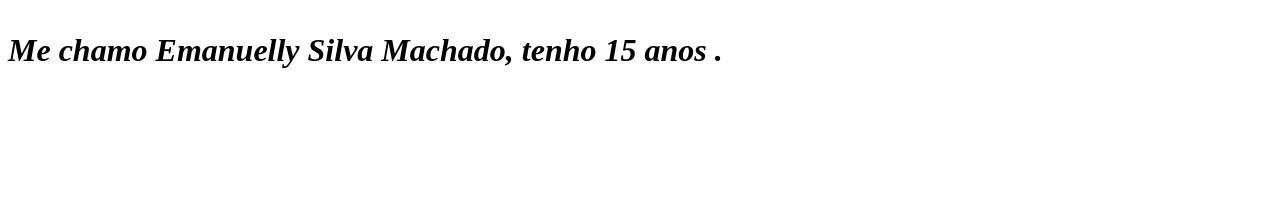
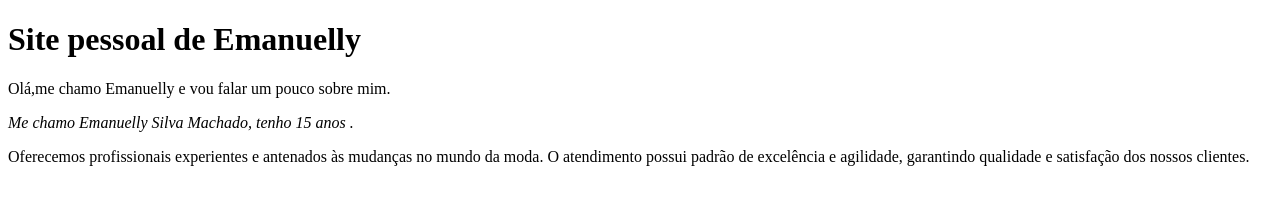
Before and after one commit to manusilva07/PC-PRIMEIRO-C-AJ, a plain HTML site: page index.html in a window 1280 px wide. Drawn offline with Linux system fonts and the light colour scheme.

Commit message:
Update index.html

```diff
--- a/index.html
+++ b/index.html
@@ -6,13 +6,13 @@
   <head/>
 
   <body>
-    <h1 style- "text-align: Center" Site pessoal de Emanuelly</h1>
+    <h1 style- "text-align: Center">Site pessoal de Emanuelly</h1>
 
-    <p style- "text align: Center" Olá,me chamo Emanuelly e vou falar um pouco sobre mim.</p>
+    <p style- "text align: Center">Olá,me chamo Emanuelly e vou falar um pouco sobre mim.</p>
 
-    <p><em>Me chamo Emanuelly Silva Machado, tenho 15 anos </strong>.</em></p>
+    <p style- "text align:Center"><em>Me chamo Emanuelly Silva Machado, tenho 15 anos </strong>.</em></p>
 
-    <p style-"text-align: Center" Oferecemos profissionais experientes e antenados às mudanças no mundo da moda.
+    <p style-"text-align: Center">Oferecemos profissionais experientes e antenados às mudanças no mundo da moda.
     O atendimento possui padrão de excelência e agilidade, garantindo qualidade e satisfação dos nossos clientes.</p>
  <body/>
 </html>
```
